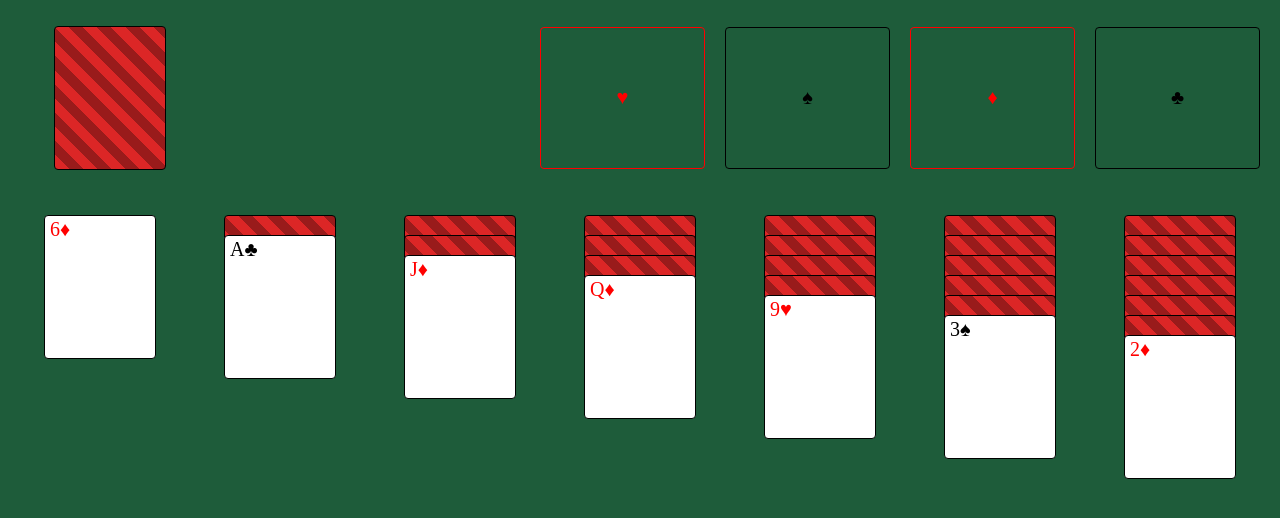
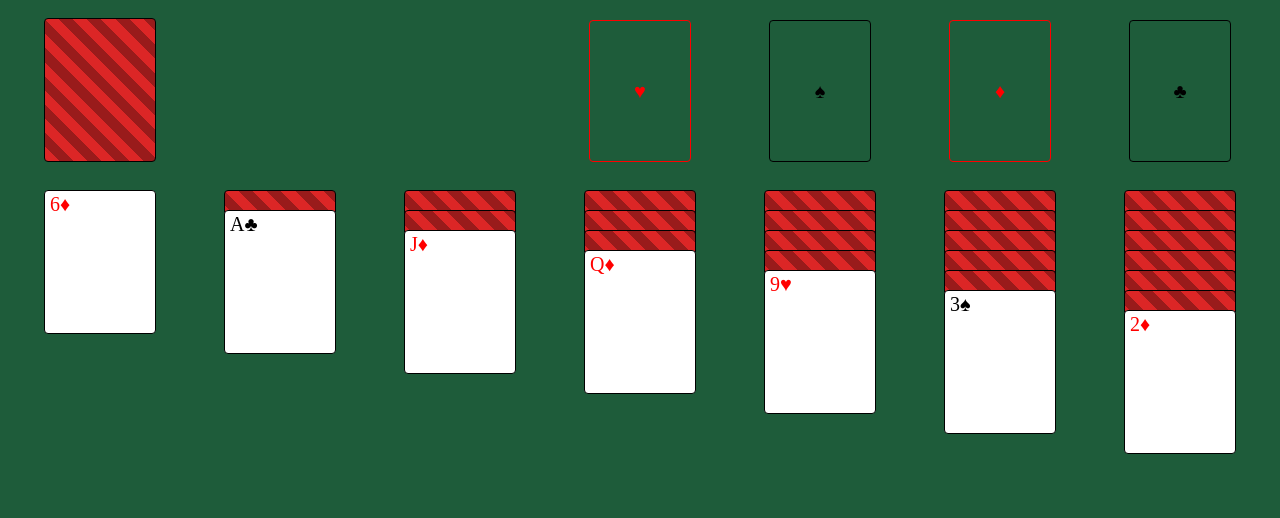
Before and after one commit to WesBosman/simple-solitaire, a plain HTML site: page index.html in a window 1280 px wide. Drawn offline with Linux system fonts and the light colour scheme.

Commit message:
Convert to using css grid

```diff
--- a/index.html
+++ b/index.html
@@ -13,10 +13,18 @@
                 <div id="flipped-deck"></div>
                 <div id="top-row-spacer"></div>
                 <div id="completed-stacks">
-                    <div id="completed-hearts" class="column completed-column border-red"></div>
-                    <div id="completed-spades" class="column completed-column border-black"></div>
-                    <div id="completed-diamonds" class="column completed-column border-red"></div>
-                    <div id="completed-clubs" class="column completed-column border-black"></div>
+                    <div class="column">
+                        <div id="completed-hearts" class="completed-column border-red"></div>
+                    </div>
+                    <div class="column">
+                        <div id="completed-spades" class="completed-column border-black"></div>
+                    </div>
+                    <div class="column">
+                        <div id="completed-diamonds" class="completed-column border-red"></div>
+                    </div>
+                    <div class="column">
+                        <div id="completed-clubs" class="completed-column border-black"></div>
+                    </div>
                 </div>
             </div>
             <div id="bottom-row">
--- a/styles.css
+++ b/styles.css
@@ -15,22 +15,23 @@ body {
 #game {
     width: 100vw;
     height: 100vh;
-    display: flex;
-    flex-direction: column;
+    display: grid;
+    /* grid-template-rows: auto 1fr; */
+    grid-template-rows: calc(var(--card-height) + 10px) 1fr;
+    gap: 1em;
+    padding: 1em;
+    box-sizing: border-box;
+}
+#top-row {
+    display: grid;
+    grid-template-columns: repeat(7, 1fr);
     gap: 1em;
 }
-#top-row {
-    display: flex;
-    height: 200px;
-    gap: 1em;
-    justify-content: space-around;
-    margin-left: 1em;
-    margin-right: 1em;
-}
 #deck {
-    flex: 1;
+    grid-column: 1;
     width: 100%;
-    height: 100%;
+    align-self: stretch;
+    height: var(--card-height);
     display: flex;
     justify-content: center;
     align-items: center;
@@ -39,39 +40,39 @@ body {
     cursor: pointer;
 }
 #flipped-deck {
+    grid-column: 2;
     position: relative;
-    flex: 1;
     width: 100%;
-    height: 100%;
+    align-self: stretch;
+    height: var(--card-height);
     display: flex;
     justify-content: center;
     align-items: center;
 }
 #top-row-spacer {
-    width: var(--card-width);
-    height: 100%;
+    grid-column: 3;
 }
 #completed-stacks {
-    display: flex;
-    flex: 4;
-    width: 100%;
+    grid-column: 4 / 8;
+    display: grid;
+    grid-template-columns: repeat(4, 1fr);
+    gap: 1em;
     height: 100%;
-    gap: 1em;
-    align-items: center;
+    height: var(--card-height);
+    align-self: stretch;
 }
 #bottom-row {
-    display: flex;
-    justify-content: space-around;
+    display: grid;
+    grid-template-columns: repeat(7, 1fr);
     gap: 1em;
-    height: 75%;
-    margin-left: 1em;
-    margin-right: 1em;
+    align-items: start;
 }
 .completed-column {
     display: flex;
     align-items: center;
-    margin-top: 5px;
-    margin-bottom: 5px;
+    justify-content: center;
+    justify-self: center;
+    align-self: stretch;
     width: var(--card-width);
     height: var(--card-height);
 }
@@ -121,6 +122,10 @@ body {
     background-color: var(--card-empty-color);
     width: var(--card-width);
     height: var(--card-height);
+}
+.bottom-column {
+    min-height: 300px;
+    height: 100%;
 }
 .bottom-column .card:nth-child(1) {
     top: 0px;
@@ -180,7 +185,7 @@ body {
     top: 360px;
 }
 .bottom-column .card:nth-child(20) {
-    top: 260px;
+    top: 380px;
 }
 .red {
     color: var(--suit-red-color);
@@ -203,14 +208,20 @@ body {
     cursor: default;
 }
 
-/* Design 4: Green Geometric */
-/* .card:not(.flipped) {
-    background:
-    linear-gradient(45deg, transparent 30%, #059669 30%, #059669 70%, transparent 70%),
-    linear-gradient(-45deg, transparent 30%, #047857 30%, #047857 70%, transparent 70%),
-    #065f46;
-    background-size: 20px 20px;
-    background-position: 0 0, 10px 0;
-    color: transparent;
-    cursor: default;
-} */
+/* Responsive adjustments */
+@media (max-width: 768px) {
+    :root {
+        --text-size: 16px;
+        --card-width: 4em;
+        --card-height: 5.5em;
+    }
+
+    #game {
+        gap: 0.5em;
+        padding: 0.5em;
+    }
+
+    #top-row, #bottom-row, #completed-stacks {
+        gap: 0.5em;
+    }
+}
```
